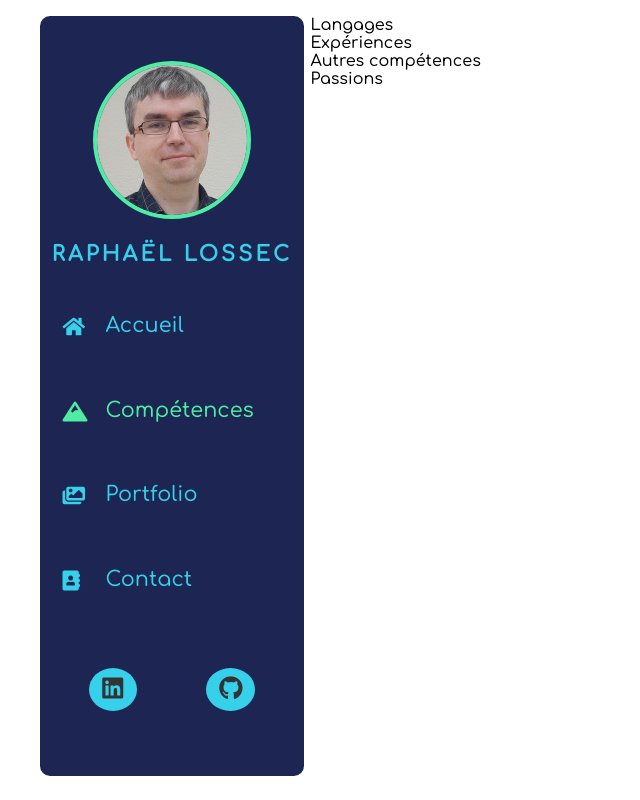
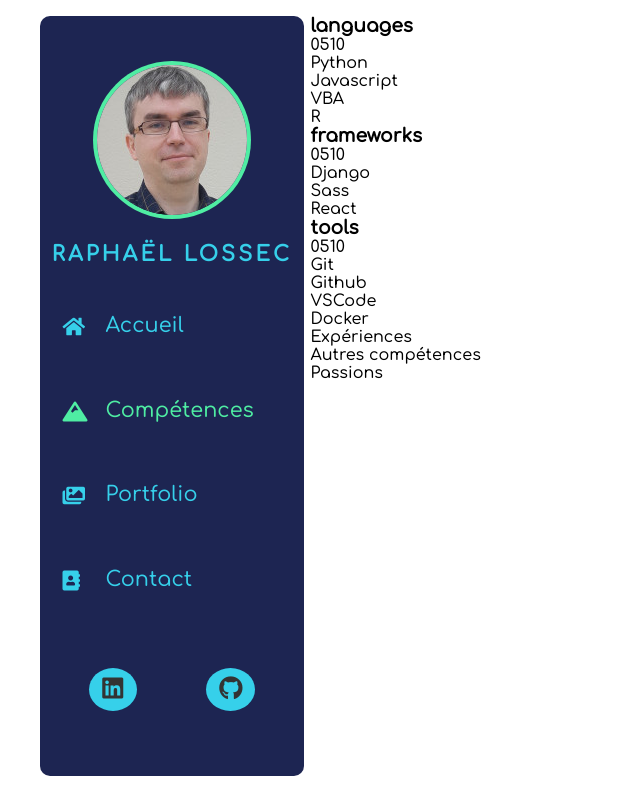
Before and after one commit to S0Imyr/site_perso, a React (Create React App) app: page /skills in a window 1280 px wide. Shown: the whole page, without its empty margins (0-640 px from the left). Built offline with nearby package versions, Linux system fonts and the light colour scheme; a web font is replaced by a local one.

Commit message:
Add progressbar component

```diff
--- a/src/components/skills/Languages.js
+++ b/src/components/skills/Languages.js
@@ -1,11 +1,49 @@
-import React from 'react';
+import React, { Component } from 'react';
+import ProgressBar from './ProgressBar';
 
-const Languages = () => {
-    return (
-        <div>
-            Langages
-        </div>
-    );
-};
+class Languages extends Component {
+    state = {
+        languages: [
+            {id: 1, value: "Python", xp:8.2},
+            {id: 2, value: "Javascript", xp:5.4},
+            {id: 3, value: "VBA", xp:4.4},
+            {id: 4, value: "R", xp:3.5},
+        ],
+        frameworks: [
+            {id: 1, value: "Django", xp:7.5},
+            {id: 2, value: "Sass", xp:6},
+            {id: 3, value: "React", xp:5.4},
+        ],
+        tools: [
+            {id: 1, value: "Git", xp:8},
+            {id: 2, value: "Github", xp:7},
+            {id: 3, value: "VSCode", xp:6},
+            {id: 4, value: "Docker", xp:3},
+        ]
+    }
+    render() {
+        let {languages, frameworks, tools} = this.state;
+
+        return (
+            <div className="knowledges">
+                <ProgressBar
+                    data={languages}
+                    className="languagesDisplay"
+                    title="languages"
+                />
+                <ProgressBar
+                    data={frameworks}
+                    className="frameworksDisplay"
+                    title="frameworks"
+                />
+                <ProgressBar
+                    data={tools}
+                    className="toolsDisplay"
+                    title="tools"
+                />
+            </div>
+        );
+    }
+}
 
 export default Languages;
--- /dev/null
+++ b/src/components/skills/ProgressBar.js
@@ -0,0 +1,31 @@
+import React from 'react';
+
+const ProgressBar = (props) => {
+    return (
+        <div className={props.className}>
+            <h3>{props.title}</h3>
+            <div className="XP">
+                <span>0</span>
+                <span>5</span>
+                <span>10</span>
+            </div>
+
+            <div>
+            {
+                props.data.map((item) => {
+                    let max=10;
+                    let progressBar = item.xp / max * 100 + '%';
+                    return (
+                        <div key={item.id} className="languagesList">
+                            <li>{item.value}</li>
+                            <div className="progressBar" style={{ width: progressBar}}></div>
+                        </div>
+                    )
+                })
+            }
+            </div>
+        </div>
+    );
+};
+
+export default ProgressBar;
```
